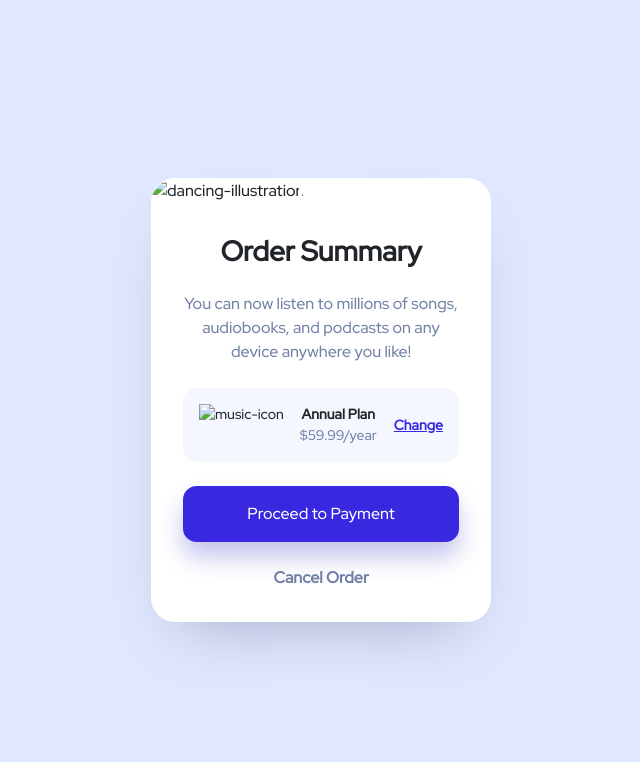
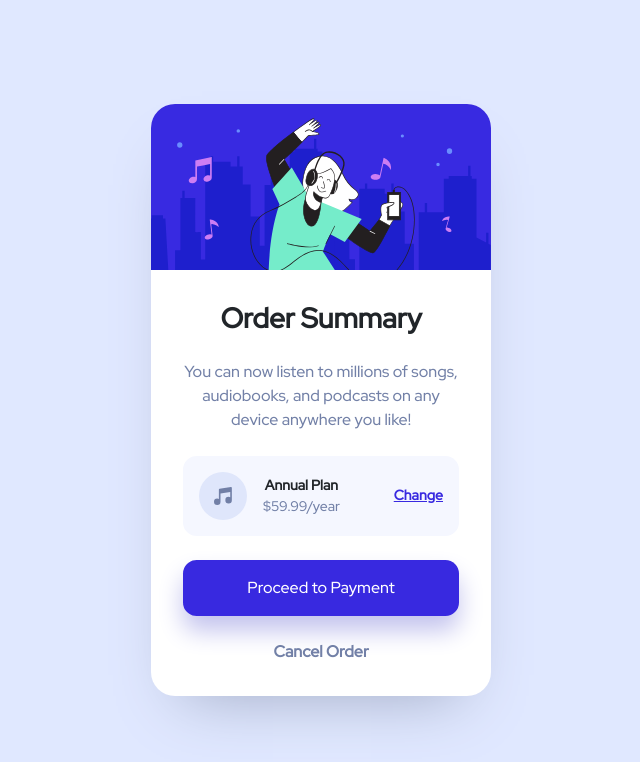
Before and after one commit to akosnik/order-summary-component, a plain HTML site: page index.html in a window 1280 px wide. Shown: the whole page, without its empty margins (319-959 px from the left). Drawn offline with nearby package versions, Linux system fonts and the light colour scheme; the site is published under a folder, as on GitHub Pages, so addresses that start at the root find nothing.

Commit message:
fix image link

```diff
--- a/index.html
+++ b/index.html
@@ -14,7 +14,7 @@
 
     <div class="container h-100 d-flex align-items-center">
       <div class="order-summary-card">
-        <img class="hero-image" src="/images/illustration-hero.svg" alt="dancing-illustration">
+        <img class="hero-image" src="./images/illustration-hero.svg" alt="dancing-illustration">
         <div class="order-summary-info d-flex flex-column">
           <h3>Order Summary</h3>
           <p class="order-blurb">
@@ -23,7 +23,7 @@
           </p>
           <div class="item-summary d-flex align-items-center justify-content-between">
             <div class="plan d-flex">
-              <img class="music-icon" src="/images/icon-music.svg" alt="music-icon">
+              <img class="music-icon" src="./images/icon-music.svg" alt="music-icon">
               <div class="item-info d-flex flex-column justify-content-center">
                 <strong>Annual Plan</strong>
                 <span class="price">$59.99/year</span>
```
